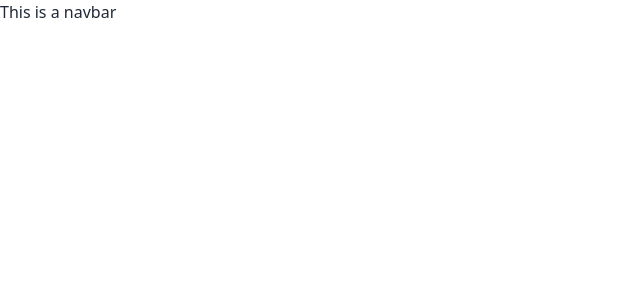
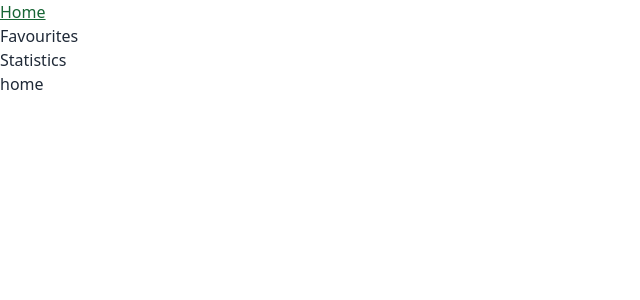
Before and after one commit to Mmsshakil/donation-campaing, a React (Vite) app: page / in a window 1280 px wide. Shown: the top 300 px of the page, without its empty margins (0-640 px from the left). Built offline with nearby package versions, Linux system fonts and the light colour scheme.

Commit message:
home, donetion as favourite and Statistics component added and connected with the navbar

```diff
--- a/src/Layout/MainLayout.jsx
+++ b/src/Layout/MainLayout.jsx
@@ -1,8 +1,11 @@
+import { Outlet } from "react-router-dom";
+import Navbar from "../components/Header/Navbar/Navbar";
 
 const MainLayout = () => {
     return (
         <div>
-            <div>This is a navbar</div>
+            <Navbar></Navbar>
+            <Outlet></Outlet>
 
         </div>
     );
--- /dev/null
+++ b/src/Pages/Favourites/Favourites.jsx
@@ -0,0 +1,10 @@
+
+const Favourites = () => {
+    return (
+        <div>
+            favourites
+        </div>
+    );
+};
+
+export default Favourites;
--- a/src/Pages/Home/Home.jsx
+++ b/src/Pages/Home/Home.jsx
@@ -2,7 +2,7 @@
 const Home = () => {
     return (
         <div>
-
+            home
         </div>
     );
 };
--- /dev/null
+++ b/src/Pages/Statistics/Statistics.jsx
@@ -0,0 +1,11 @@
+
+
+const Statistics = () => {
+    return (
+        <div>
+            Statistics
+        </div>
+    );
+};
+
+export default Statistics;
--- /dev/null
+++ b/src/components/Header/Navbar/Navbar.jsx
@@ -0,0 +1,46 @@
+import { NavLink } from "react-router-dom";
+
+const Navbar = () => {
+    return (
+        <div>
+            <nav>
+                <ul>
+                    <li>
+                        <NavLink
+                            to="/"
+                            className={({ isActive, isPending }) =>
+                                isPending ? "pending" : isActive ? "text-green-800 underline" : ""
+                            }
+                        >
+                            Home
+                        </NavLink>
+                    </li>
+
+                    <li>
+                        <NavLink
+                            to="/favourites"
+                            className={({ isActive, isPending }) =>
+                                isPending ? "pending" : isActive ? "text-green-800 underline" : ""
+                            }
+                        >
+                            Favourites
+                        </NavLink>
+                    </li>
+
+                    <li>
+                        <NavLink
+                            to="/statistics"
+                            className={({ isActive, isPending }) =>
+                                isPending ? "pending" : isActive ? "text-green-800 underline" : ""
+                            }
+                        >
+                            Statistics
+                        </NavLink>
+                    </li>
+                </ul>
+            </nav>
+        </div>
+    );
+};
+
+export default Navbar;
```
Also changed, not shown: src/Router/Route.jsx (+10 -0 lines), 1 other file (tests, documents, lock files or other folders).
